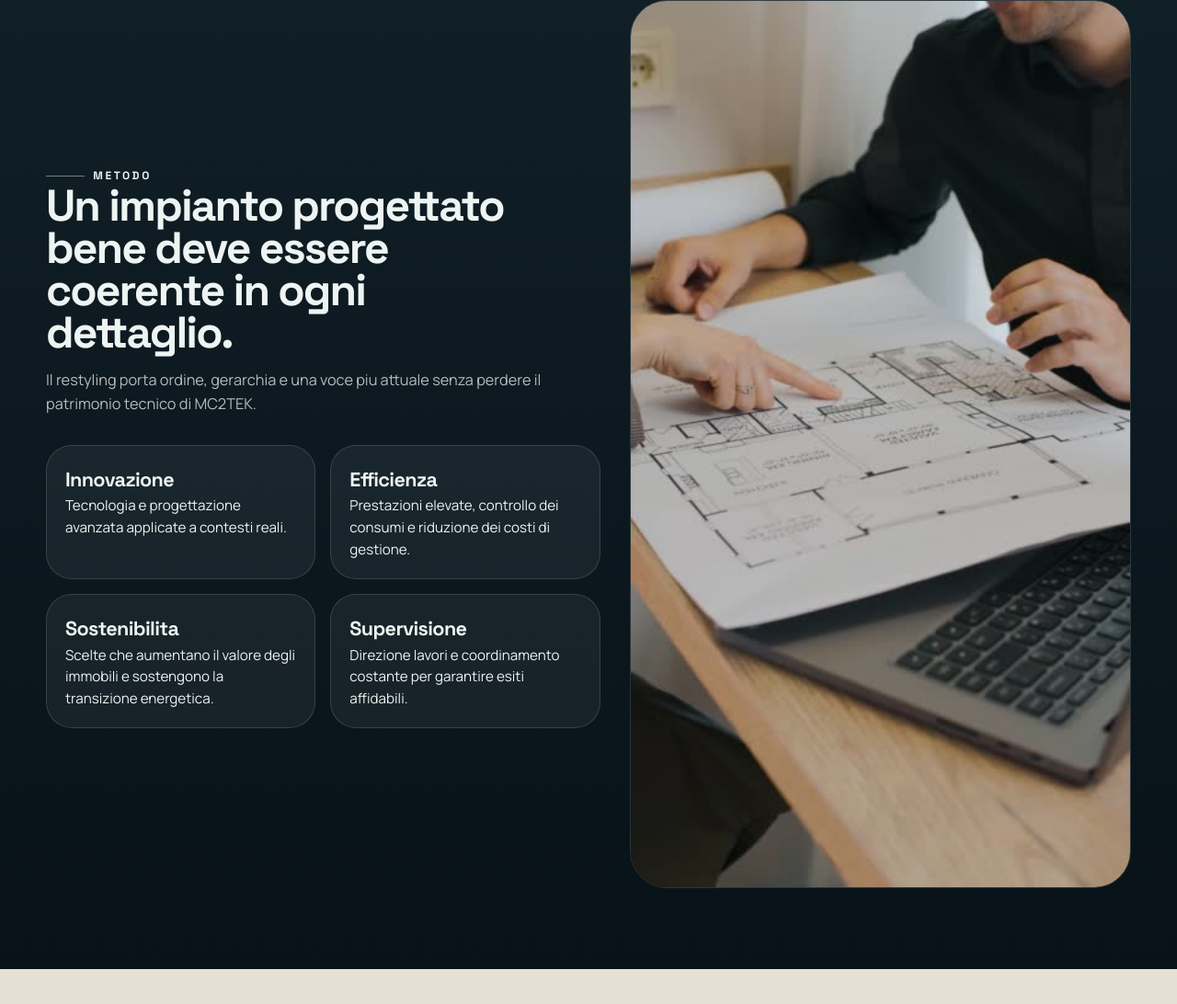
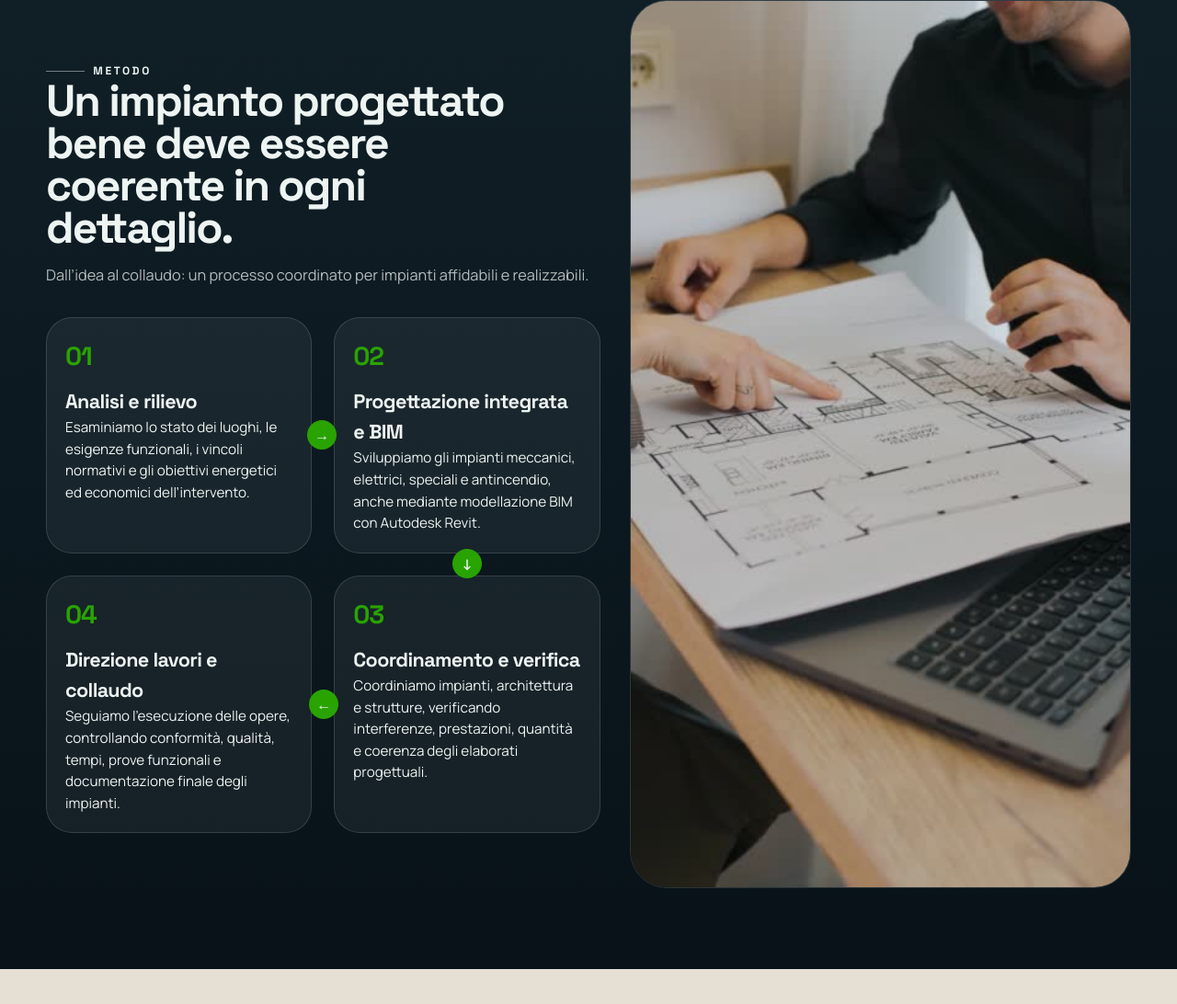
Before and after one commit to Q4-Studio/mc2tek-landing, an Astro site: page / in a window 1280 px wide. Shown: the part 1837-2929 px from the top of the page at 92% size. Built offline with nearby package versions, Linux system fonts and the light colour scheme; Astro itself is replaced by a stand-in of ours; no server answers.

Commit message:
feat: expand services and method process

```diff
--- a/src/data/site.js
+++ b/src/data/site.js
@@ -52,13 +52,13 @@ export function createSiteConfig(webhookUrl = "") {
       {
         title: "Prevenzione Incendi",
         description:
-          "Offriamo progettazione e consulenza per impianti antincendio, nel rispetto delle normative, per garantire sicurezza e protezione totale.",
+          "Progettiamo le misure di prevenzione e protezione antincendio e gestiamo le pratiche autorizzative presso i Vigili del Fuoco, nel rispetto della normativa vigente.",
         icon: "/source-assets/media/icon-prevenzione-incendi.svg",
       },
       {
         title: "Sicurezza e Impianti Elettrici",
         description:
-          "Realizziamo impianti elettrici sicuri e tecnologicamente avanzati, per un utilizzo affidabile e conforme agli standard di settore.",
+          "Progettiamo impianti elettrici, illuminotecnici, fotovoltaici, domotici, antintrusione, trasmissione dati e supervisione, coordinandoli con le altre discipline progettuali.",
         icon: "/source-assets/media/icon-sicurezza-elettrica.svg",
       },
       {
@@ -70,7 +70,7 @@ export function createSiteConfig(webhookUrl = "") {
       {
         title: "Direzione Lavori",
         description:
-          "Coordiniamo e supervisioniamo ogni fase del progetto, assicurando qualita, rispetto delle tempistiche e massima efficienza.",
+          "Coordiniamo e verifichiamo l’esecuzione degli impianti, controllando conformità al progetto, qualità delle lavorazioni, tempi, costi, prove funzionali e documentazione finale.",
         icon: "/source-assets/media/icon-direzione-lavori.svg",
       },
     ],
@@ -78,23 +78,27 @@ export function createSiteConfig(webhookUrl = "") {
       eyebrow: "Metodo",
       title: "Un impianto progettato bene deve essere coerente in ogni dettaglio.",
       intro:
-        "Il restyling porta ordine, gerarchia e una voce piu attuale senza perdere il patrimonio tecnico di MC2TEK.",
+        "Dall’idea al collaudo: un processo coordinato per impianti affidabili e realizzabili.",
       pillars: [
         {
-          title: "Innovazione",
-          text: "Tecnologia e progettazione avanzata applicate a contesti reali.",
+          step: "01",
+          title: "Analisi e rilievo",
+          text: "Esaminiamo lo stato dei luoghi, le esigenze funzionali, i vincoli normativi e gli obiettivi energetici ed economici dell’intervento.",
         },
         {
-          title: "Efficienza",
-          text: "Prestazioni elevate, controllo dei consumi e riduzione dei costi di gestione.",
+          step: "02",
+          title: "Progettazione integrata e BIM",
+          text: "Sviluppiamo gli impianti meccanici, elettrici, speciali e antincendio, anche mediante modellazione BIM con Autodesk Revit.",
         },
         {
-          title: "Sostenibilita",
-          text: "Scelte che aumentano il valore degli immobili e sostengono la transizione energetica.",
+          step: "03",
+          title: "Coordinamento e verifica",
+          text: "Coordiniamo impianti, architettura e strutture, verificando interferenze, prestazioni, quantità e coerenza degli elaborati progettuali.",
         },
         {
-          title: "Supervisione",
-          text: "Direzione lavori e coordinamento costante per garantire esiti affidabili.",
+          step: "04",
+          title: "Direzione lavori e collaudo",
+          text: "Seguiamo l’esecuzione delle opere, controllando conformità, qualità, tempi, prove funzionali e documentazione finale degli impianti.",
         },
       ],
       image: "/source-assets/video/8a3721d7bdc28b2f072074060941bf78.jpg",
--- a/src/pages/index.astro
+++ b/src/pages/index.astro
@@ -88,10 +88,12 @@ const seoImage = withBase("/source-assets/video/d36175f4549276e09bf8bac02ef5958f
           <p>{site.approach.intro}</p>
 
           <div class="pillar-grid">
-            {site.approach.pillars.map((pillar) => (
+            {site.approach.pillars.map((pillar, index) => (
               <article class="pillar-card">
+                <span class="pillar-step">{pillar.step}</span>
                 <h3>{pillar.title}</h3>
                 <p>{pillar.text}</p>
+                {index < site.approach.pillars.length - 1 && <span class="pillar-connector" aria-hidden="true"></span>}
               </article>
             ))}
           </div>
--- a/src/styles/global.css
+++ b/src/styles/global.css
@@ -446,15 +446,89 @@ h3 {
 .pillar-grid {
   display: grid;
   grid-template-columns: repeat(2, minmax(0, 1fr));
-  gap: 1rem;
+  grid-template-areas:
+    "step-1 step-2"
+    "step-4 step-3";
+  gap: 1.5rem;
   margin-top: 2rem;
 }
 
 .pillar-card {
+  position: relative;
   padding: 1.25rem;
   border-color: var(--line-inverse);
   background: rgba(237, 244, 242, 0.06);
   box-shadow: none;
+}
+
+.pillar-card:nth-child(1) {
+  grid-area: step-1;
+}
+
+.pillar-card:nth-child(2) {
+  grid-area: step-2;
+}
+
+.pillar-card:nth-child(3) {
+  grid-area: step-3;
+}
+
+.pillar-card:nth-child(4) {
+  grid-area: step-4;
+}
+
+.pillar-step {
+  display: block;
+  margin-bottom: 0.65rem;
+  color: var(--accent);
+  font-family: "Space Grotesk", sans-serif;
+  font-size: 1.75rem;
+  font-weight: 700;
+  letter-spacing: -0.04em;
+}
+
+.pillar-connector {
+  position: absolute;
+  z-index: 2;
+  display: grid;
+  place-items: center;
+  width: 2rem;
+  height: 2rem;
+  border-radius: 50%;
+  background: var(--accent);
+  color: var(--text-inverse);
+  font-weight: 700;
+  line-height: 1;
+}
+
+.pillar-card:nth-child(1) .pillar-connector {
+  top: 50%;
+  right: -1.75rem;
+  transform: translateY(-50%);
+}
+
+.pillar-card:nth-child(1) .pillar-connector::before {
+  content: "→";
+}
+
+.pillar-card:nth-child(2) .pillar-connector {
+  bottom: -1.75rem;
+  left: 50%;
+  transform: translateX(-50%);
+}
+
+.pillar-card:nth-child(2) .pillar-connector::before {
+  content: "↓";
+}
+
+.pillar-card:nth-child(3) .pillar-connector {
+  top: 50%;
+  left: -1.75rem;
+  transform: translateY(-50%);
+}
+
+.pillar-card:nth-child(3) .pillar-connector::before {
+  content: "←";
 }
 
 .method-visual {
@@ -726,6 +800,27 @@ h3 {
     grid-template-columns: 1fr;
   }
 
+  .pillar-grid {
+    grid-template-areas: none;
+    row-gap: 1.5rem;
+  }
+
+  .pillar-card:nth-child(n) {
+    grid-area: auto;
+  }
+
+  .pillar-card:nth-child(n) .pillar-connector {
+    top: auto;
+    right: auto;
+    bottom: -1.75rem;
+    left: 50%;
+    transform: translateX(-50%);
+  }
+
+  .pillar-card:nth-child(n) .pillar-connector::before {
+    content: "↓";
+  }
+
   .hero-grid {
     padding-block: 5rem 4rem;
   }
```
Also changed, not shown: docs/superpowers/plans/2026-07-16-services-method-process.md (added, +63 -0 lines), tests/services-method-process.test.mjs (added, +60 -0 lines).
